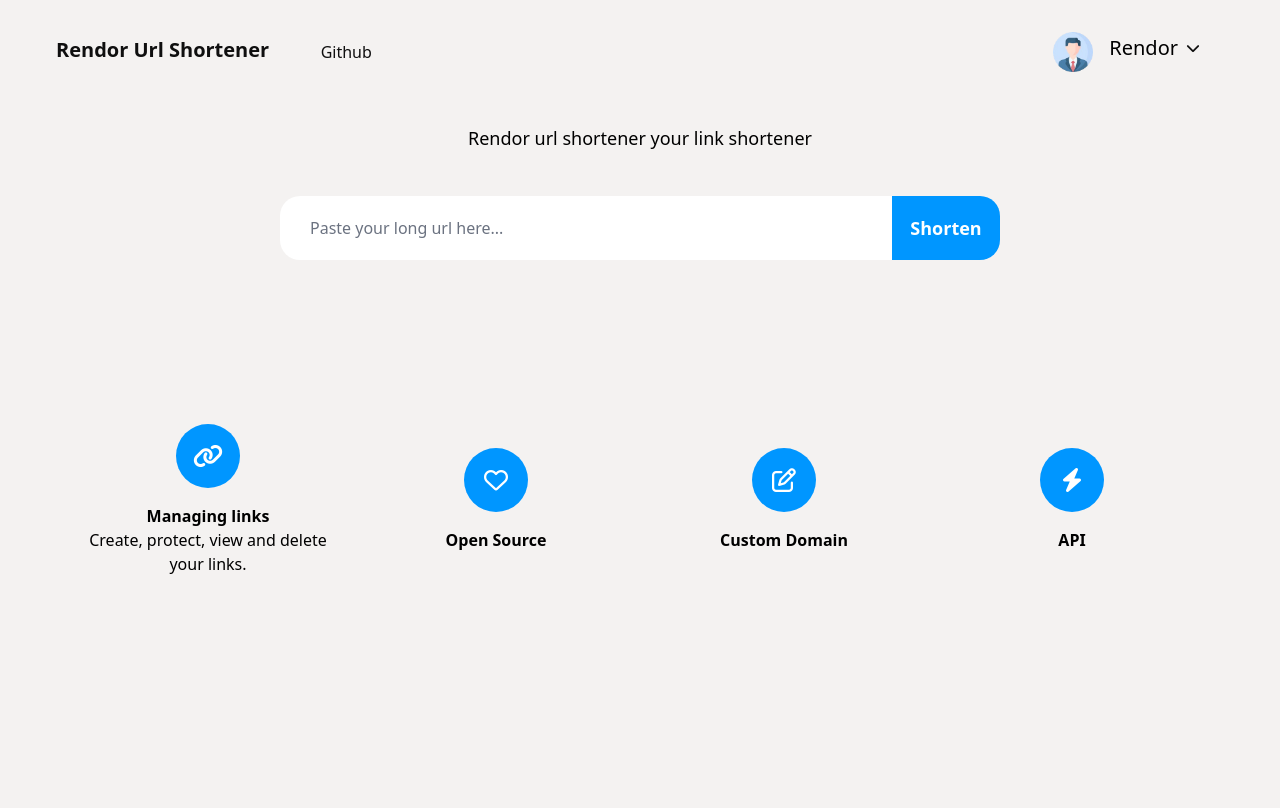
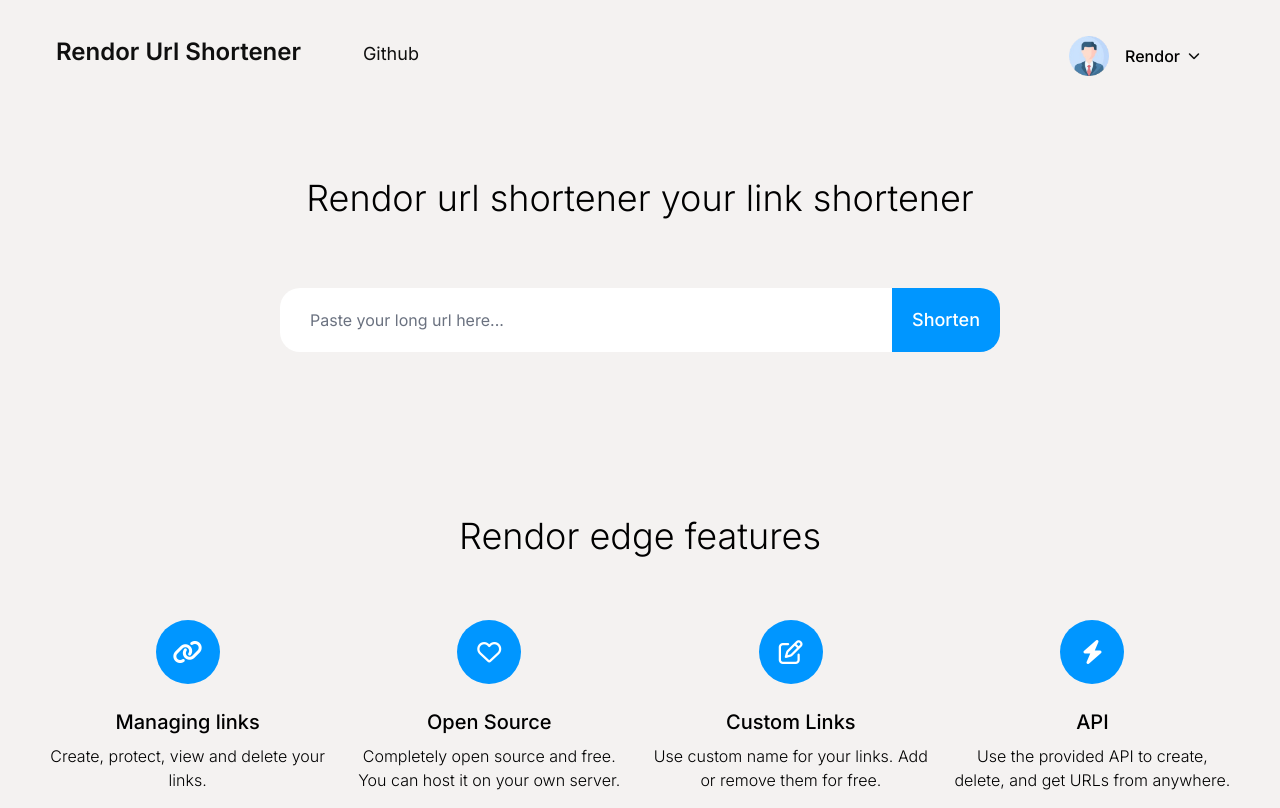
Before and after one commit to limFakson/Digiurl_shortener, a Django app: page /short/view/home in a window 1280 px wide. Before the commit the page ends 574 px from the top, so only its background shows below. Run offline with Django 5.2, Linux system fonts and the light colour scheme; a user stored in the database is signed in; data comes from the database, SQL or seed files in the repository; some libraries are stand-ins or nearby versions.

Commit message:
home page run

```diff
--- a/view/templates/Page/home.html
+++ b/view/templates/Page/home.html
@@ -1,7 +1,7 @@
 {% extends "base.html" %} {% block content %}
 <section class="urlbox flex flex-col gap-2 justify-center items-center">
-  <div class="w-full h-[100px] text-center grid">
-    <h2 class="self-center text-lg font-light">
+  <div class="w-full h-[100px] text-center grid mt-14 mb-8">
+    <h2 class="self-center text-2xl sm:text-4xl font-light">
       Rendor url shortener your link shortener
     </h2>
   </div>
@@ -14,7 +14,7 @@
         placeholder="Paste your long url here..."
       />
       <button
-        class="inline-block md:w-[15%] w-[6rem] h-full bg-[#0096FF] text-white text-lg font-medium md:font-semibold"
+        class="inline-block md:w-[15%] w-[6rem] h-full bg-[#0096FF] text-white text-lg font-normal md:font-medium"
         id="convert"
         onclick="convert()"
       >
@@ -30,6 +30,9 @@
 </section>
 <section class="features">
   <div class="space h-[100px]"></div>
+  <div class="text-center text-3xl sm:text-4xl font-light py-8">
+    <h3>Rendor edge features</h3>
+  </div>
   <div class="box flex flex-wrap justify-center items-center">
     <div class="feature feature-1">
       <div class="box grid">
@@ -39,8 +42,8 @@
           <i class="self-center fa-solid fa-link"></i>
         </div>
         <div class="text text-center">
-          <strong><h4>Managing links</h4></strong>
-          <p class="text">Create, protect, view and delete your links.</p>
+          <h4 class="font-medium text-lg p-2 sm:text-xl">Managing links</h4>
+          <p class="font-light text-lg sm:text-base" class="text">Create, protect, view and delete your links.</p>
         </div>
       </div>
     </div>
@@ -51,8 +54,9 @@
         >
           <i class="self-center fa-regular fa-heart"></i>
         </div>
-        <div class="text">
-          <strong><h4>Open Source</h4></strong>
+        <div class="text text-center">
+          <h4 class="font-medium text-lg p-2 sm:text-xl">Open Source</h4>
+          <p class="font-light text-lg sm:text-base">Completely open source and free. You can host it on your own server.</p>
         </div>
       </div>
     </div>
@@ -63,8 +67,9 @@
         >
           <i class="self-center fa-regular fa-pen-to-square"></i>
         </div>
-        <div class="text">
-          <strong><h4>Custom Domain</h4></strong>
+        <div class="text text-center">
+          <h4 class="font-medium text-lg p-2 sm:text-xl">Custom Links</h4>
+          <p class="font-light text-lg sm:text-base">Use custom name for your links. Add or remove them for free.</p>
         </div>
       </div>
     </div>
@@ -75,8 +80,9 @@
         >
           <i class="self-center fa-solid fa-bolt"></i>
         </div>
-        <div class="text">
-          <strong><h4>API</h4></strong>
+        <div class="text text-center">
+          <h4 class="font-medium text-lg p-2 sm:text-xl">API</h4>
+          <p class="font-light text-lg sm:text-base">Use the provided API to create, delete, and get URLs from anywhere.</p>
         </div>
       </div>
     </div>
--- a/view/templates/base.html
+++ b/view/templates/base.html
@@ -8,6 +8,9 @@
     <!-- CSRF token meta tag -->
     <meta name="csrf-token" content='{% csrf_token %}' />
     <title>Document</title>
+    <link rel="preconnect" href="https://fonts.googleapis.com">
+    <link rel="preconnect" href="https://fonts.gstatic.com" crossorigin>
+    <link href="https://fonts.googleapis.com/css2?family=Inter:ital,opsz,wght@0,14..32,100..900;1,14..32,100..900&display=swap" rel="stylesheet">
     <script
       src="https://kit.fontawesome.com/43b5f69107.js"
       crossorigin="anonymous"
@@ -22,13 +25,13 @@
   </head>
   <body class="bg-[#F4F2F1]">
     <header class="w-full">
-      <nav class="max-sm:p-6 pb-6 px-14 pt-8 flex justify-between sm:items-end items-center">
-        <div class="flex lg:w-[20rem] sm:w-[18rem] w-[8rem] justify-between items-end">
-          <h1 class="text-xl font-bold max-sm:text-lg text-[#0f0f0f]">
+      <nav class="max-sm:p-6 pb-6 px-14 pt-9 flex justify-between sm:items-end items-center">
+        <div class="flex lg:w-[23rem] sm:w-[20rem] w-[11.5rem] justify-between items-end">
+          <h1 class="text-2xl font-medium sm:font-semibold max-sm:text-lg text-[#0f0f0f]">
             Rendor Url Shortener
           </h1>
           <ul
-            class="gap-x-2 font-normal text-base max-sm:hidden text-[#0f0f0f]"
+            class="gap-x-2 font-normal text-lg max-sm:hidden text-[#0f0f0f]"
           >
             <li class="inline-block">Github</li>
             <li class="inline-block"></li>
@@ -39,19 +42,19 @@
           <div
             class="account lg:pr-6 pr-2 flex md:gap-x-4 gap-2 justify-start items-center relative"
           >
-            <div class="icon w-10 h-8">
+            <div class="icon w-8 h-6 sm:w-10 sm:h-8">
               <img
                 src="{% static 'image/3135715-removebg-preview.png' %}"
                 alt=""
                 class="max-w-full object-fill"
               />
             </div>
-            <div class="user flex justify-end gap-2 items-center">
-              <h4 class="text-xl font-medium">
+            <div class="user flex justify-end gap-2 items-center pt-2">
+              <h4 class="text-base font-medium">
                 {{ user.username|capfirst }}
               </h4>
               <div
-                class=" text-[#0f0f0f] font-normal text-sm"
+                class=" text-[#0f0f0f] font-light text-xs"
                 onclick="drop()"
               >
                 <i class="fa-solid fa-chevron-down"></i>
--- a/view/theme/static/css/custom.css
+++ b/view/theme/static/css/custom.css
@@ -1,5 +1,6 @@
 * {
     box-sizing: border-box;
+    font-family: Inter;
 }
 
 .drop {
@@ -10,7 +11,7 @@
 }
 
 .btns {
-    box-shadow: 1px 2px 1px 1.2px rgba(0, 150, 255, 0.32);
+    box-shadow: 0.4px 2px 1px 1.2px rgba(0, 150, 255, 0.32);
 }
 
 .drops:hover {
@@ -36,13 +37,22 @@
 }
 
 .feature {
-    width: 20%;
-    margin: 1rem;
+    width: 22%;
+    margin: 1rem 10px;
 }
 
 @media (max-width:740px) {
     .feature {
         width: 40%;
+        height: 10rem;
+    }
+}
+
+@media (max-width:480px) {
+    .feature {
+        width: 80%;
+        height: 12rem;
+        margin: 10px;
     }
 }
 
--- a/view/theme/static/css/dist/styles.css
+++ b/view/theme/static/css/dist/styles.css
@@ -813,6 +813,18 @@ select {
   margin-right: auto;
 }
 
+.mt-16 {
+  margin-top: 4rem;
+}
+
+.mb-8 {
+  margin-bottom: 2rem;
+}
+
+.mt-14 {
+  margin-top: 3.5rem;
+}
+
 .block {
   display: block;
 }
@@ -849,6 +861,14 @@ select {
   height: 100vh;
 }
 
+.h-4 {
+  height: 1rem;
+}
+
+.h-6 {
+  height: 1.5rem;
+}
+
 .w-10 {
   width: 2.5rem;
 }
@@ -883,6 +903,22 @@ select {
 
 .w-\[18rem\] {
   width: 18rem;
+}
+
+.w-7 {
+  width: 1.75rem;
+}
+
+.w-8 {
+  width: 2rem;
+}
+
+.w-\[11rem\] {
+  width: 11rem;
+}
+
+.w-\[11\.5rem\] {
+  width: 11.5rem;
 }
 
 .max-w-full {
@@ -1013,6 +1049,11 @@ select {
   padding-right: 3.5rem;
 }
 
+.py-8 {
+  padding-top: 2rem;
+  padding-bottom: 2rem;
+}
+
 .pb-6 {
   padding-bottom: 1.5rem;
 }
@@ -1023,6 +1064,26 @@ select {
 
 .pt-8 {
   padding-top: 2rem;
+}
+
+.pt-3 {
+  padding-top: 0.75rem;
+}
+
+.pt-2 {
+  padding-top: 0.5rem;
+}
+
+.pt-12 {
+  padding-top: 3rem;
+}
+
+.pt-10 {
+  padding-top: 2.5rem;
+}
+
+.pt-9 {
+  padding-top: 2.25rem;
 }
 
 .text-center {
@@ -1063,6 +1124,21 @@ select {
   line-height: 1.25rem;
 }
 
+.text-3xl {
+  font-size: 1.875rem;
+  line-height: 2.25rem;
+}
+
+.text-4xl {
+  font-size: 2.25rem;
+  line-height: 2.5rem;
+}
+
+.text-xs {
+  font-size: 0.75rem;
+  line-height: 1rem;
+}
+
 .font-bold {
   font-weight: 700;
 }
@@ -1077,6 +1153,10 @@ select {
 
 .font-normal {
   font-weight: 400;
+}
+
+.font-semibold {
+  font-weight: 600;
 }
 
 .leading-normal {
@@ -1143,15 +1223,51 @@ select {
     font-size: 1.125rem;
     line-height: 1.75rem;
   }
+
+  .max-sm\:text-base {
+    font-size: 1rem;
+    line-height: 1.5rem;
+  }
 }
 
 @media (min-width: 640px) {
+  .sm\:h-8 {
+    height: 2rem;
+  }
+
   .sm\:w-\[18rem\] {
     width: 18rem;
   }
 
+  .sm\:w-\[20rem\] {
+    width: 20rem;
+  }
+
+  .sm\:w-10 {
+    width: 2.5rem;
+  }
+
   .sm\:items-end {
     align-items: flex-end;
+  }
+
+  .sm\:text-4xl {
+    font-size: 2.25rem;
+    line-height: 2.5rem;
+  }
+
+  .sm\:text-xl {
+    font-size: 1.25rem;
+    line-height: 1.75rem;
+  }
+
+  .sm\:text-base {
+    font-size: 1rem;
+    line-height: 1.5rem;
+  }
+
+  .sm\:font-semibold {
+    font-weight: 600;
   }
 }
 
@@ -1190,6 +1306,10 @@ select {
   .md\:font-semibold {
     font-weight: 600;
   }
+
+  .md\:font-medium {
+    font-weight: 500;
+  }
 }
 
 @media (min-width: 1024px) {
@@ -1201,6 +1321,10 @@ select {
     width: 20rem;
   }
 
+  .lg\:w-\[23rem\] {
+    width: 23rem;
+  }
+
   .lg\:pr-6 {
     padding-right: 1.5rem;
   }
--- a/view/views.py
+++ b/view/views.py
@@ -4,6 +4,7 @@ from django.views.decorators.csrf import csrf_protect
 from django.contrib.auth import authenticate, login, logout
 
 from base.serializer import UserSerializer
+from base.models import ShortenUrl
 
 # Create your views here.
 def home(request):
@@ -17,6 +18,7 @@ def home(request):
         return render(request, 'Page/home.html', {user:user})
     return render(request, 'Page/home.html')
 
+
 def login(request):
     try:
         user = request.user
@@ -25,5 +27,15 @@ def login(request):
         user =None
     if request.method == "GET":
         return render(request, 'Auth/login.html')
-    elif request.method == "POST":
-        seriliazer = UserSerializer(data=request.data)
+
+
+def profile(request):
+    try:
+        user = request.user
+    except:
+        return redirect('/short/view/auth/login')
+
+    user = User.objects.get(username=user)
+    links = ShortenUrl.objects.get(user=user)
+
+    return render(request, 'Page/profile.html', {user:user, links:links})
```
Also changed, not shown: view/templates/Page/profile.html (added).
